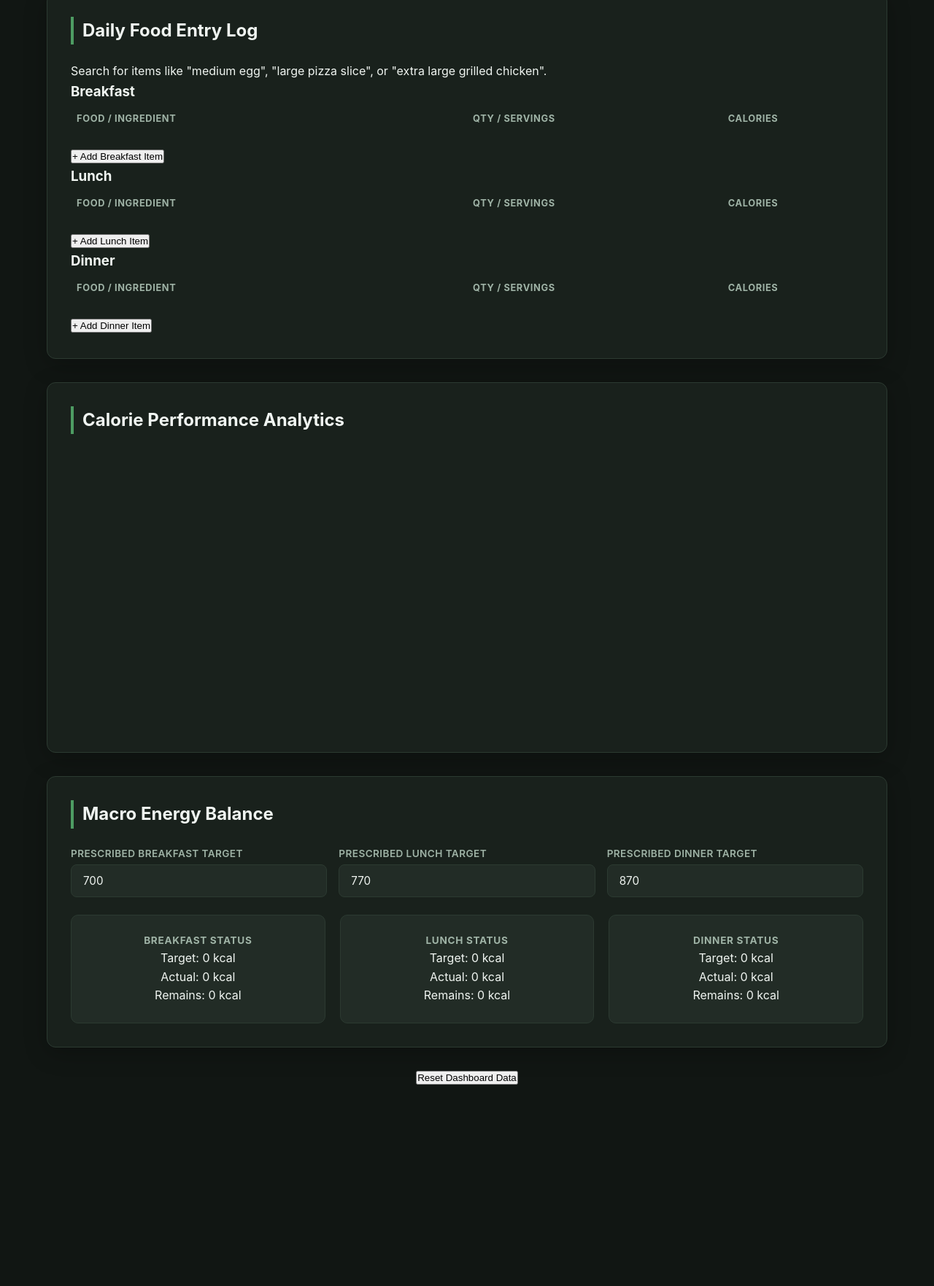
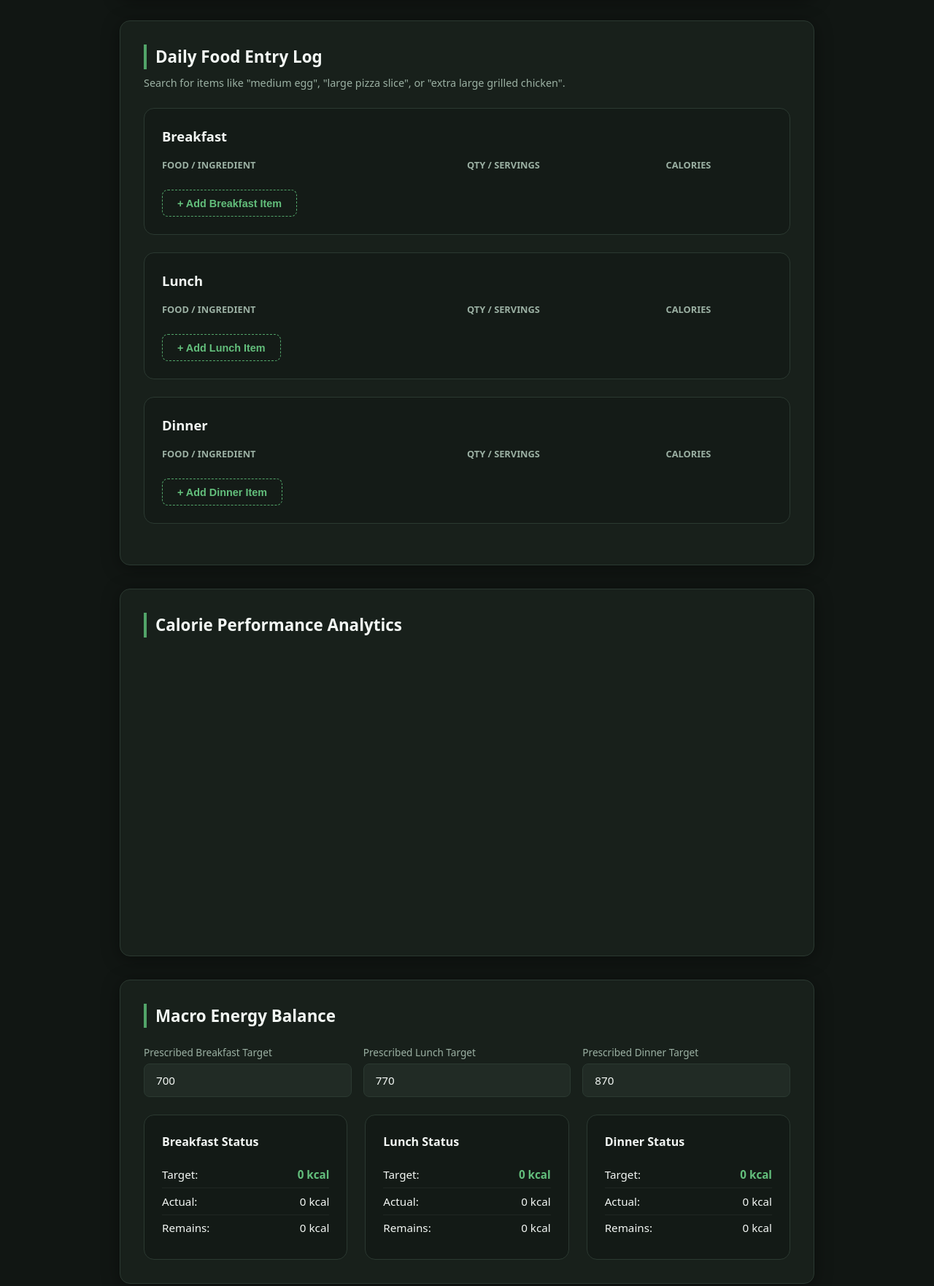
Before and after one commit to loedejb2-sys/caloriescalc, a plain HTML site: page index.html in a window 1280 px wide. Shown: the part 455-2218 px from the top of the page at 73% size. Before the commit the page ends 2030 px from the top, so only its background shows below. Drawn offline with nearby package versions, Linux system fonts and the light colour scheme.

Commit message:
Update style.css 1.0.0 new

```diff
--- a/style.css
+++ b/style.css
@@ -1,26 +1,30 @@
 /* ==========================================================================
-   Design System & Tokens
+   Design Foundations & Color Space
    ========================================================================== */
 :root {
     --bg-main: #111613;
-    --bg-card: #19211c;
-    --bg-input: #222c26;
-    --border-color: #2c3a31;
+    --bg-card: #18201b;
+    --bg-input: #212b25;
+    --border-color: #2b3931;
 
-    --text-primary: #f0f5f1;
-    --text-muted: #9fb3a6;
+    --text-primary: #f3f7f4;
+    --text-muted: #9bb0a3;
 
-    --accent-primary: #4d9c62;
-    --accent-hover: #5cb875;
-    --accent-dim: rgba(77, 156, 98, 0.15);
-    --danger-color: #e05c5c;
-    --danger-hover: #ff7373;
+    --accent-primary: #52a469;
+    --accent-hover: #63bf7c;
+    --accent-dim: rgba(82, 164, 105, 0.15);
+    --danger-color: #e25c5c;
+    --danger-hover: #f07373;
 
-    --font-stack: -apple-system, BlinkMacSystemFont, "Segoe UI", Roboto, Helvetica, Arial, sans-serif;
-    --radius: 12px;
+    --font-stack: system-ui, -apple-system, BlinkMacSystemFont, "Segoe UI", Roboto, sans-serif;
+    --radius-lg: 14px;
+    --radius-sm: 8px;
     --transition: all 0.2s cubic-bezier(0.4, 0, 0.2, 1);
 }
 
+/* ==========================================================================
+   Global Layout & Resets
+   ========================================================================== */
 * {
     box-sizing: border-box;
     margin: 0;
@@ -31,50 +35,40 @@ body {
     background-color: var(--bg-main);
     color: var(--text-primary);
     font-family: var(--font-stack);
-    line-height: 1.6;
-    padding: 2.5rem 1.5rem;
-    max-width: 1200px;
+    line-height: 1.5;
+    padding: 2rem 1.5rem;
+    max-width: 1000px;
     margin: 0 auto;
-    -webkit-font-smoothing: antialiased;
 }
 
-/* ==========================================================================
-   Structural Typography Header
-   ========================================================================== */
-.main-header {
+/* App Header styling */
+.app-header {
+    text-align: center;
     margin-bottom: 2.5rem;
 }
 
-.main-header h1 {
-    font-size: 2.25rem;
+.app-header h1 {
+    font-size: 2.5rem;
     font-weight: 800;
     letter-spacing: -0.03em;
+    color: var(--text-primary);
 }
 
-.main-header h1 span {
-    color: var(--accent-primary);
-    font-size: 1rem;
-    vertical-align: super;
-    background: var(--accent-dim);
-    padding: 0.2rem 0.5rem;
-    border-radius: 6px;
-}
-
-.main-header p {
+.app-header p {
     color: var(--text-muted);
     font-size: 1rem;
     margin-top: 0.25rem;
 }
 
 /* ==========================================================================
-   Tab Navigation & Buttons
+   Navigation Tabs
    ========================================================================== */
 .tab-navigation {
     display: flex;
     gap: 0.5rem;
     background-color: var(--bg-card);
     padding: 0.5rem;
-    border-radius: var(--radius);
+    border-radius: var(--radius-lg);
     border: 1px solid var(--border-color);
     margin-bottom: 2rem;
     overflow-x: auto;
@@ -84,13 +78,12 @@ body {
     background: none;
     border: none;
     color: var(--text-muted);
-    padding: 0.75rem 1.5rem;
+    padding: 0.75rem 1.25rem;
     font-size: 0.95rem;
     font-weight: 600;
-    border-radius: calc(var(--radius) - 4px);
+    border-radius: calc(var(--radius-lg) - 4px);
     cursor: pointer;
     transition: var(--transition);
-    white-space: nowrap;
 }
 
 .tab-btn:hover {
@@ -103,211 +96,222 @@ body {
     background-color: var(--accent-primary);
 }
 
-.btn-secondary {
-    background-color: var(--bg-input);
-    border: 1px solid var(--border-color);
-    color: var(--text-primary);
-    padding: 0.6rem 1.25rem;
-    border-radius: 8px;
-    cursor: pointer;
-    font-weight: 600;
-    font-size: 0.85rem;
-    transition: var(--transition);
-}
-
-.btn-secondary:hover {
-    border-color: var(--accent-primary);
-    color: var(--accent-hover);
-}
-
-.btn-delete {
-    background: none;
-    border: none;
-    color: var(--danger-color);
-    font-weight: bold;
-    font-size: 1.1rem;
-    cursor: pointer;
-    padding: 0.25rem 0.5rem;
-    border-radius: 4px;
-    transition: var(--transition);
-}
-
-.btn-delete:hover {
-    color: var(--danger-hover);
-    background-color: rgba(224, 92, 92, 0.1);
-}
-
 /* ==========================================================================
-   Modular Info Blocks
+   Content Blocks (Cards)
    ========================================================================== */
 .info-block {
     background-color: var(--bg-card);
     border: 1px solid var(--border-color);
-    border-radius: var(--radius);
+    border-radius: var(--radius-lg);
     padding: 2rem;
     margin-bottom: 2rem;
-    box-shadow: 0 8px 32px rgba(0,0,0,0.24);
+    box-shadow: 0 4px 25px rgba(0, 0, 0, 0.4);
 }
 
 .info-block h2 {
-    font-size: 1.5rem;
+    font-size: 1.4rem;
     font-weight: 700;
     margin-bottom: 1.5rem;
     border-left: 4px solid var(--accent-primary);
     padding-left: 0.75rem;
 }
 
-/* Grid Patterns */
+.subtitle {
+    font-size: 0.9rem;
+    color: var(--text-muted);
+    margin-bottom: 1.5rem;
+    margin-top: -1rem;
+}
+
+/* Grids & Forms */
 .profile-grid {
     display: grid;
     grid-template-columns: repeat(auto-fit, minmax(200px, 1fr));
     gap: 1.25rem;
 }
 
-.profile-grid label, .matrix-section label {
-    display: block;
-    color: var(--text-muted);
+.form-group {
+    display: flex;
+    flex-direction: column;
+    gap: 0.5rem;
+}
+
+.form-group label {
     font-size: 0.85rem;
     font-weight: 600;
-    margin-bottom: 0.5rem;
-    text-transform: uppercase;
-    letter-spacing: 0.03em;
+    color: var(--text-muted);
 }
 
 /* ==========================================================================
-   Form Controls
+   Interactive Inputs & Selector Overrides
    ========================================================================== */
-input[type="text"], input[type="number"], select {
-    width: 100%;
+input, select {
     background-color: var(--bg-input);
     border: 1px solid var(--border-color);
     color: var(--text-primary);
     padding: 0.75rem 1rem;
+    border-radius: var(--radius-sm);
     font-family: var(--font-stack);
     font-size: 0.95rem;
-    border-radius: 8px;
     transition: var(--transition);
+    width: 100%;
 }
 
-input[type="text"]:focus, input[type="number"]:focus, select:focus {
+input:focus, select:focus {
     outline: none;
     border-color: var(--accent-primary);
     box-shadow: 0 0 0 3px var(--accent-dim);
 }
 
 /* ==========================================================================
-   Table Presentation Elements
+   Dynamic Meal Section & Card Layouts
    ========================================================================== */
-.meal-group {
-    margin-bottom: 2.25rem;
+.meal-card {
+    background-color: rgba(0, 0, 0, 0.15);
+    border: 1px solid var(--border-color);
+    border-radius: var(--radius-lg);
+    padding: 1.5rem;
+    margin-bottom: 1.5rem;
 }
 
-.meal-group h3 {
+.meal-card h3 {
     font-size: 1.15rem;
-    font-weight: 600;
-    margin-bottom: 0.75rem;
-    display: flex;
-    justify-content: space-between;
+    margin-bottom: 1rem;
     color: var(--text-primary);
 }
 
-.meal-group h3 span {
-    color: var(--text-muted);
-    font-size: 0.95rem;
-    font-weight: 400;
-}
-
-table {
+.food-table {
     width: 100%;
-    border-collapse: separate;
-    border-spacing: 0 0.5rem;
+    border-collapse: collapse;
     margin-bottom: 1rem;
 }
 
-th {
+.food-table th {
+    font-size: 0.8rem;
+    color: var(--text-muted);
+    text-transform: uppercase;
     text-align: left;
-    color: var(--text-muted);
-    font-size: 0.8rem;
-    text-transform: uppercase;
-    letter-spacing: 0.05em;
-    padding: 0.25rem 0.5rem;
+    padding-bottom: 0.5rem;
 }
 
-td {
-    padding: 0.25rem 0.5rem;
+.food-table td {
+    padding: 0.5rem 0.25rem;
     vertical-align: middle;
 }
 
+/* Read-only dynamically updated outputs */
 .cal-output-field {
-    background: transparent !important;
+    background-color: transparent !important;
     border-color: transparent !important;
     font-weight: 700;
     color: var(--accent-hover);
     text-align: right;
     pointer-events: none;
-    user-select: none;
+}
+
+/* Button UI Components */
+.add-row-btn {
+    background: none;
+    border: 1px dashed var(--accent-primary);
+    color: var(--accent-hover);
+    padding: 0.6rem 1.25rem;
+    border-radius: var(--radius-sm);
+    font-weight: 600;
+    cursor: pointer;
+    transition: var(--transition);
+    font-size: 0.9rem;
+}
+
+.add-row-btn:hover {
+    background-color: var(--accent-dim);
+    border-style: solid;
+}
+
+.delete-btn {
+    background: none;
+    border: none;
+    color: var(--danger-color);
+    font-size: 1.25rem;
+    cursor: pointer;
+    transition: var(--transition);
+    display: flex;
+    align-items: center;
+    justify-content: center;
+}
+
+.delete-btn:hover {
+    color: var(--danger-hover);
+    transform: scale(1.1);
 }
 
 /* ==========================================================================
-   Summary Card Grid Layout
+   Data Presentation Cards & Performance Metrics
    ========================================================================== */
 .matrix-container {
     display: grid;
-    grid-template-columns: repeat(auto-fit, minmax(260px, 1fr));
-    gap: 1.25rem;
-    margin-top: 1.5rem;
+    grid-template-columns: repeat(auto-fit, minmax(250px, 1fr));
+    gap: 1.5rem;
 }
 
 .matrix-card {
-    background-color: var(--bg-input);
+    background-color: rgba(0, 0, 0, 0.2);
     border: 1px solid var(--border-color);
-    border-radius: 10px;
+    border-radius: var(--radius-lg);
     padding: 1.5rem;
-    text-align: center;
 }
 
 .matrix-card h4 {
-    font-size: 0.85rem;
-    text-transform: uppercase;
-    color: var(--text-muted);
-    letter-spacing: 0.05em;
+    font-size: 1rem;
+    margin-bottom: 1rem;
+    color: var(--text-primary);
 }
 
-.matrix-card .value {
-    font-size: 2.5rem;
-    font-weight: 800;
-    color: var(--text-primary);
-    margin: 0.5rem 0;
+.value-row {
+    display: flex;
+    justify-content: space-between;
+    padding: 0.4rem 0;
+    font-size: 0.95rem;
+    border-bottom: 1px solid rgba(255, 255, 255, 0.05);
 }
 
-.matrix-card p {
-    font-size: 0.9rem;
-    color: var(--text-muted);
+.value-row:last-child {
+    border-bottom: none;
 }
 
-.diff-span {
+.highlight {
+    color: var(--accent-hover);
     font-weight: 700;
 }
 
-/* ==========================================================================
-   Chart Architecture Frame
-   ========================================================================== */
+/* Control actions buttons */
+.control-btn {
+    background: none;
+    color: var(--danger-color);
+    border: 1px solid var(--danger-color);
+    padding: 0.75rem 1.5rem;
+    border-radius: var(--radius-lg);
+    font-weight: 600;
+    cursor: pointer;
+    transition: var(--transition);
+}
+
+.control-btn:hover {
+    background-color: rgba(226, 92, 92, 0.1);
+}
+
 .chart-container {
-    position: relative;
-    width: 100%;
     height: 380px;
 }
 
+/* Visibility management utility class */
 .hidden-tab {
     display: none !important;
 }
 
-/* Mobile responsive alignment */
-@media (max-width: 768px) {
-    body { padding: 1.5rem 0.75rem; }
+@media (max-width: 600px) {
+    body { padding: 1rem 0.5rem; }
     .info-block { padding: 1.25rem; }
-    th { display: none; }
-    td { display: block; width: 100% !important; padding: 0.4rem 0; text-align: left; }
-    .btn-delete { text-align: left; width: 100%; padding: 0.5rem 0; }
+    .food-table th { display: none; }
+    .food-table td { display: block; width: 100%; padding: 0.4rem 0; }
     .cal-output-field { text-align: left; }
 }
```
